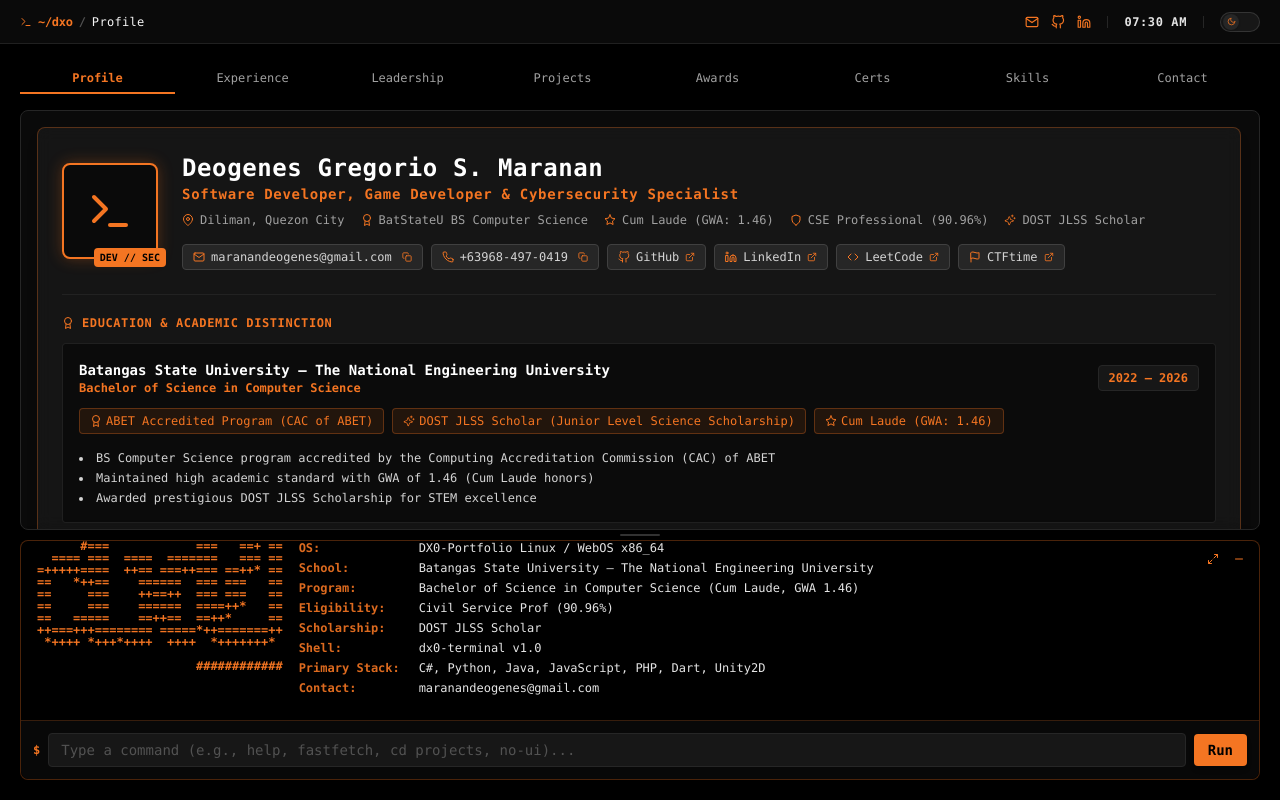
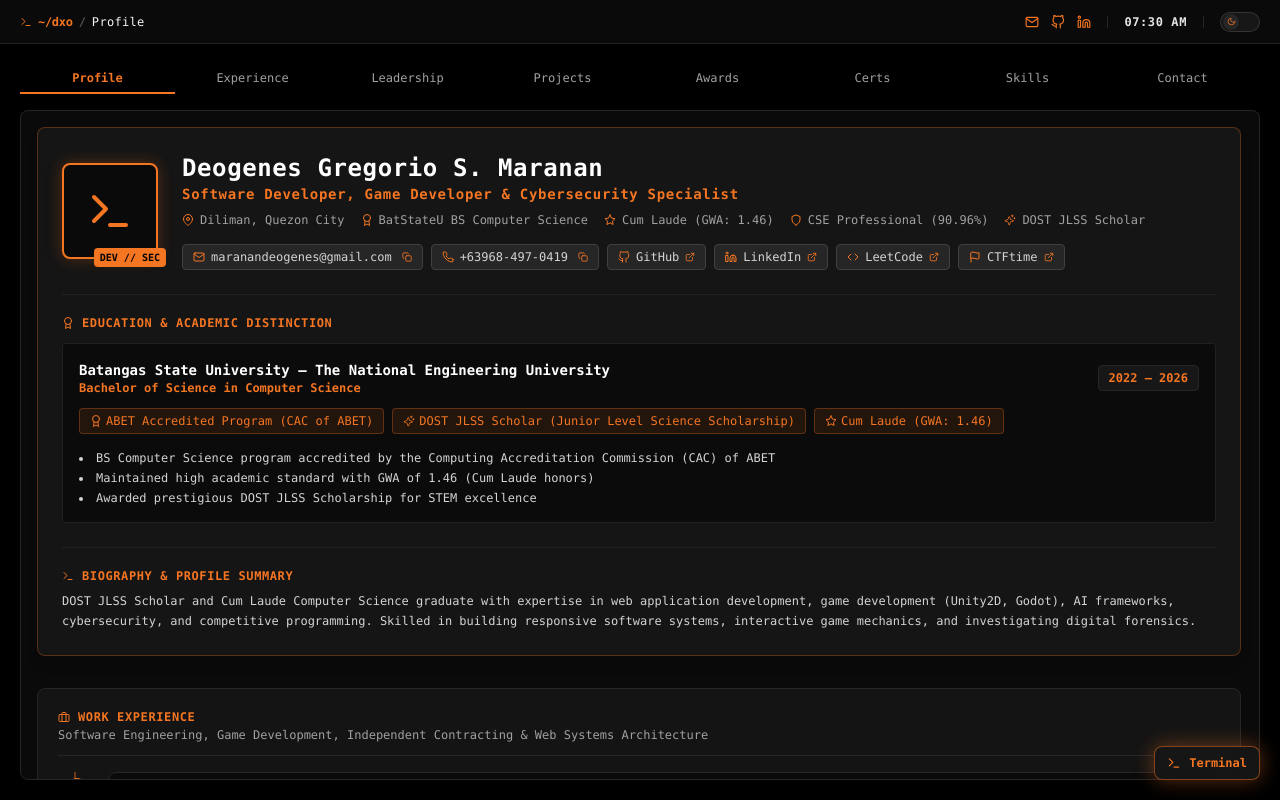
Before and after one commit to juhenes/portfolio, a React (Vite) app: page / in a window 1280 px wide. Built offline with nearby package versions, Linux system fonts and the light colour scheme.

Commit message:
Minimize by default the terminal

```diff
--- a/src/components/MainInterface.tsx
+++ b/src/components/MainInterface.tsx
@@ -27,12 +27,12 @@
 import type { AliasMap } from '../utils/aliasStorage';
 
 function getTerminalCookie(): boolean {
-  if (typeof document === 'undefined') return true;
+  if (typeof document === 'undefined') return false;
   const match = document.cookie.match(/(?:^|; )dxo_terminal_open=([^;]*)/);
   if (match) {
     return match[1] === 'true';
   }
-  return true;
+  return false;
 }
 
 function setTerminalCookie(isOpen: boolean) {
@@ -800,7 +800,7 @@
               aria-label="Open Terminal Console"
               className="fixed bottom-5 right-5 z-40 flex items-center gap-2 px-3 py-2 rounded-lg bg-neutral-900/95 text-dx0-orange border border-dx0-orange/50 hover:bg-dx0-orange hover:text-black font-semibold text-xs transition-all shadow-[0_0_20px_rgba(244,117,34,0.4)] backdrop-blur-md cursor-pointer animate-in fade-in zoom-in-95 duration-200"
             >
-              <FiTerminal className="text-sm text-dx0-orange" />
+              <FiTerminal className="text-sm text-current" />
               <span>Terminal</span>
             </button>
           )}
```
